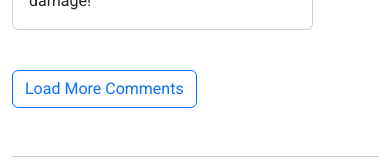
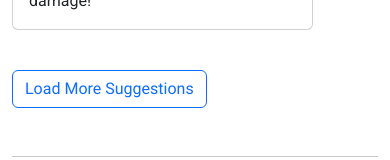
Before and after one commit to davislarson27/intotheunder, a React (Vite) app: page /feedback in a window 390 px wide. Shown: the part 1789-1949 px from the top of the page. Built offline with nearby package versions, Linux system fonts and the light colour scheme.

Commit message:
fixed collapse comments spacing on mobile + changed button display wording + added filtered child list for comments

```diff
--- a/src/feedback/feedback.jsx
+++ b/src/feedback/feedback.jsx
@@ -4,7 +4,7 @@ export function Feedback() {
 
     const [countLoadedComments, updateCountLoadedComments] = React.useState (10);
     const [DEFAULTLOADEDCOMMENTS] = React.useState (10);
-    const [comments, updateComments] = React.useState (
+    const [loadedComments, updateLoadedComments] = React.useState (
         [
             {
                 commentID: 1,
@@ -135,6 +135,7 @@ export function Feedback() {
 
         ]
     );
+    const [filteredComments, updateFilteredComments] = React.useState (loadedComments)
 
     return (
 
@@ -173,7 +174,7 @@ export function Feedback() {
 
                 <div className="row g-4 mt-1 comment" id="commentNum1">
                     <div className="col-12 col-md-8">
-                        {comments.length > 0 ? (
+                        {filteredComments.length > 0 ? (
                             <><h4>Top Suggestions:</h4></>
                         ): (
                             <>
@@ -189,7 +190,7 @@ export function Feedback() {
             </div>
 
 
-            <Comments comments={comments} updateComments={updateComments} countLoadedComments={countLoadedComments} updateCountLoadedComments={updateCountLoadedComments} DEFAULTLOADEDCOMMENTS={DEFAULTLOADEDCOMMENTS} />
+            <Comments comments={filteredComments} updateComments={updateFilteredComments} countLoadedComments={countLoadedComments} updateCountLoadedComments={updateCountLoadedComments} DEFAULTLOADEDCOMMENTS={DEFAULTLOADEDCOMMENTS} />
 
 
             <div className="container">
@@ -272,16 +273,16 @@ function Comments ({comments, updateComments, countLoadedComments, updateCountLo
                     <div className="col-12 col-md-8">
 
                         {comments.length > countLoadedComments && (
-                            <><button className="btn btn-outline-primary" onClick={loadMoreComments}>Load More Comments</button></>
+                            <><button className="btn btn-outline-primary" onClick={loadMoreComments}>Load More Suggestions</button></>
                         )}
                         {comments.length > countLoadedComments && countLoadedComments > DEFAULTLOADEDCOMMENTS && (
                             <><br className="d-block d-lg-none" /></>
                         )}
                         {comments.length > countLoadedComments && countLoadedComments > DEFAULTLOADEDCOMMENTS && (
-                            <><button className="btn btn-outline-danger ms-md-3" onClick={collapseComments}>Collapse Comments</button></>
+                            <><button className="btn btn-outline-danger ms-md-3 mt-3 mt-lg-0" onClick={collapseComments}>Collapse Suggestions</button></>
                         )}
                         {comments.length <= countLoadedComments && countLoadedComments > DEFAULTLOADEDCOMMENTS && (
-                            <><button className="btn btn-outline-danger" onClick={collapseComments}>Collapse Comments</button></>
+                            <><button className="btn btn-outline-danger" onClick={collapseComments}>Collapse Suggestions</button></>
                         )}
 
                     </div>
```
